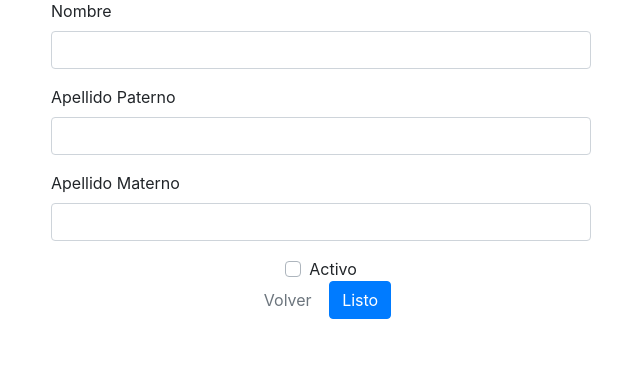
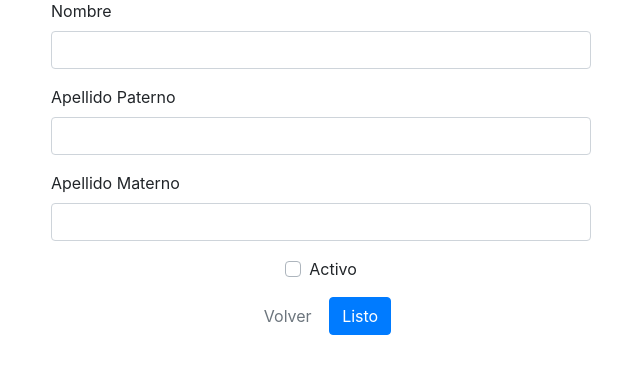
Before and after one commit to miguel-guzman/UNAPEC-CAJA, a Django app: template Django/Caja/templates/clientes/update.html in a window 1280 px wide. Shown: the part 139-520 px from the top of the page, without its empty margins (319-959 px from the left). Run offline with Django 3.2, Linux system fonts and the light colour scheme; the template is opened without the code that fills it, so the values that code supplies are empty; some libraries are stand-ins or nearby versions.

Commit message:
Minor spacing adjustments in 'client management' templates

```diff
--- a/Django/Caja/templates/clientes/create.html
+++ b/Django/Caja/templates/clientes/create.html
@@ -65,7 +65,7 @@
                 Habilitado
               </label>
             </div>
-            <div class="text-center">
+            <div class="text-center mb-3">
               <a class="btn text-secondary" href="{% url 'clientes' %}" role="button">Volver</a>
               <button type="submit" class="btn btn-primary">Agregar</button>
             </div>
--- a/Django/Caja/templates/clientes/update.html
+++ b/Django/Caja/templates/clientes/update.html
@@ -76,7 +76,7 @@
               <input class="custom-control-input" type="checkbox" name="cli_acti" id="cli_acti"{% if cliente.cli_acti %} checked{% endif %}>
               <label class="custom-control-label" for="cli_acti">Activo</label>
             </div>
-            <div class="text-center">
+            <div class="text-center my-3">
               <a class="btn text-secondary" href="{% url 'clientes' %}" role="button">Volver</a>
               <button type="submit" class="btn btn-primary">Listo</button>
             </div>
```
